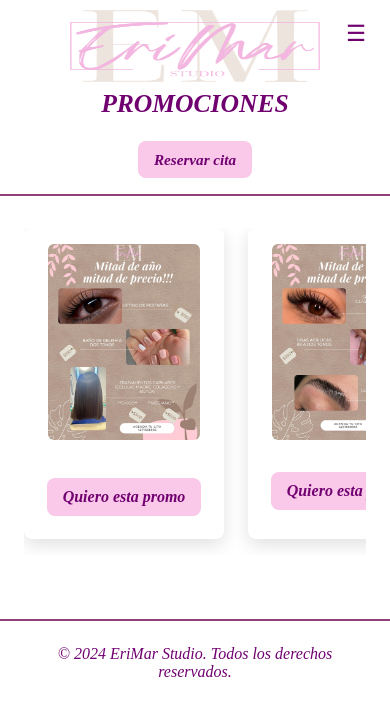
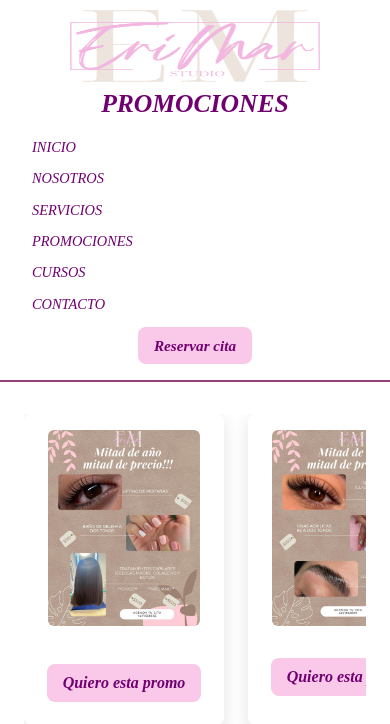
Before and after one commit to diz3ty/EriMar_Studio_Web, a Flask app: page /promos in a window 390 px wide. Shown: the top 724 px of the page. Before the commit the page ends 677 px from the top, so only its background shows below. Run offline with Flask 3, Linux system fonts and the light colour scheme.

Commit message:
update menu in movil view

```diff
--- a/static/css/main_styles.css
+++ b/static/css/main_styles.css
@@ -479,8 +479,8 @@ main { padding: 1rem; }
 
 @media (max-width: 900px) {
   .hamburger { display: block; position: absolute; right: 1rem; top: 1rem; z-index: 300; }
-  /* Hide nav links initially behind hamburger */
-  .navbar .nav-links { display: none; }
+  /* Hide nav links initially only when a hamburger button exists immediately before */
+  .navbar > .hamburger + .nav-links { display: none; }
   /* When nav has class nav-open show links */
   .navbar.nav-open .nav-links { display: flex; flex-direction: column; gap: 0.6rem; background: var(--bg-1); padding: 0.5rem 0; border-radius: 8px; box-shadow: 0 8px 30px rgba(0,0,0,0.08); }
   .navbar.nav-open .cta-container { display: flex; }
--- a/templates/capilar_services.html
+++ b/templates/capilar_services.html
@@ -23,7 +23,6 @@
         <h1 class="titulo-service">CAPILARES</h1>
       </div>
       <nav class="navbar">
-      <button class="hamburger" aria-label="Abrir menú" aria-expanded="false">☰</button>
       <ul class="nav-links">
         <li><a href="{{ url_for('index') }}">INICIO</a></li>
         <li><a href="{{ url_for('index') }}#weare">NOSOTROS</a></li>
--- a/templates/lashes_services.html
+++ b/templates/lashes_services.html
@@ -23,7 +23,6 @@
         <h1 class="titulo-service">PESTAÑAS</h1>
       </div>
       <nav class="navbar">
-      <button class="hamburger" aria-label="Abrir menú" aria-expanded="false">☰</button>
       <ul class="nav-links">
         <li><a href="{{ url_for('index') }}">INICIO</a></li>
         <li><a href="{{ url_for('index') }}#weare">NOSOTROS</a></li>
--- a/templates/nails_services.html
+++ b/templates/nails_services.html
@@ -23,7 +23,6 @@
         <h1 class="titulo-service">UÑAS</h1>
       </div>
       <nav class="navbar">
-      <button class="hamburger" aria-label="Abrir menú" aria-expanded="false">☰</button>
       <ul class="nav-links">
         <li><a href="{{ url_for('index') }}">INICIO</a></li>
         <li><a href="{{ url_for('index') }}#weare">NOSOTROS</a></li>
--- a/templates/promos.html
+++ b/templates/promos.html
@@ -23,7 +23,6 @@
         <h1 class="titulo-service">PROMOCIONES</h1>
       </div>
       <nav class="navbar">
-      <button class="hamburger" aria-label="Abrir menú" aria-expanded="false">☰</button>
       <ul class="nav-links">
         <li><a href="{{ url_for('index') }}">INICIO</a></li>
         <li><a href="{{ url_for('index') }}#weare">NOSOTROS</a></li>
```
